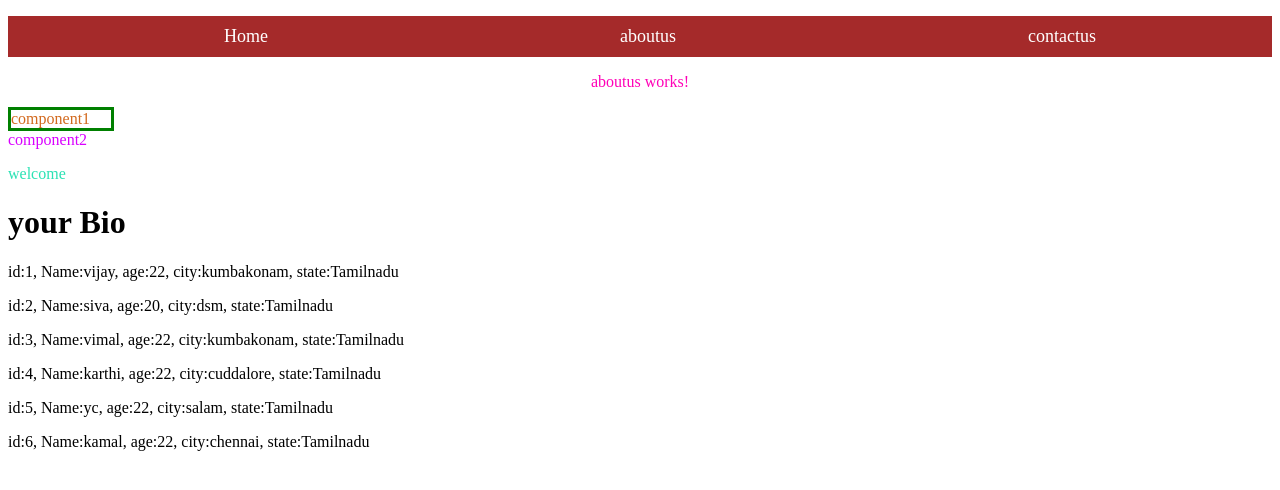
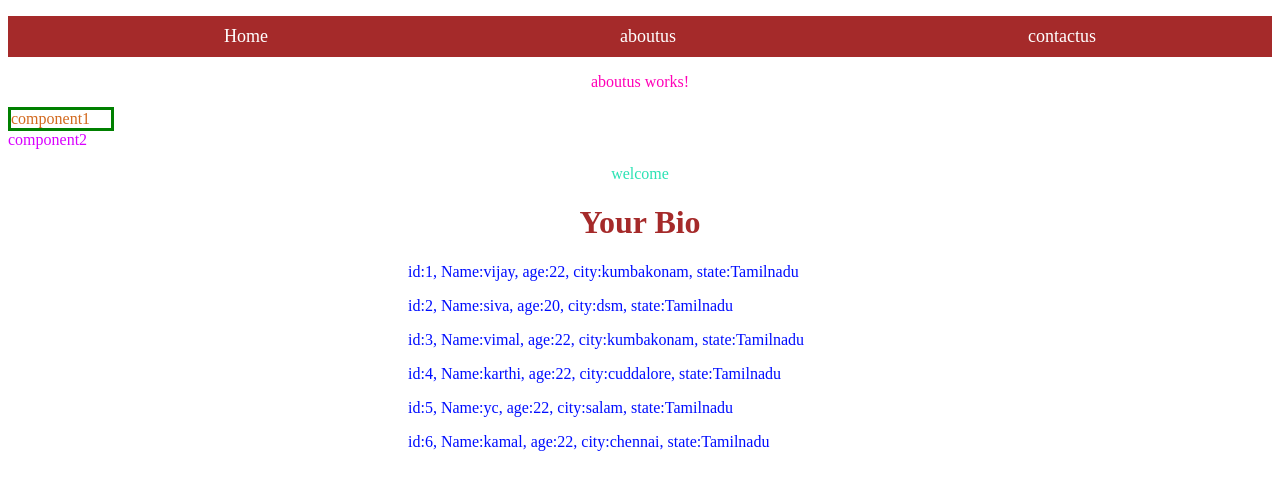
Before and after one commit to Itsvijayhere2000/angularpractice, an Angular app: page /aboutus/comp1 in a window 1280 px wide. Shown: the top 490 px of the page. Built offline with nearby package versions, Linux system fonts and the light colour scheme.

Commit message:
styles added

```diff
--- a/src/app/component1/component1.component.html
+++ b/src/app/component1/component1.component.html
@@ -1,5 +1,5 @@
 <p class="para">welcome</p>
-<h1>your Bio</h1>
+<h1>Your Bio</h1>
 
 
 <p class="contactuss">
--- a/src/app/component1/component1.component.scss
+++ b/src/app/component1/component1.component.scss
@@ -1,3 +1,13 @@
 .para{
     color: rgb(43, 226, 180);
+    text-align: center;
 }
+h1{
+    color: brown;
+    text-align: center;
+}
+.contactuss{
+    color: rgb(0, 13, 255);
+    margin-left: 400px;
+
+}
--- a/src/app/component2/component2.component.html
+++ b/src/app/component2/component2.component.html
@@ -1 +1 @@
-<p>component2 works!</p>
+<p>Helo</p>
--- a/src/app/component2/component2.component.scss
+++ b/src/app/component2/component2.component.scss
@@ -0,0 +1,4 @@
+p{
+    color: darkred;
+    text-align: center;
+}
```
